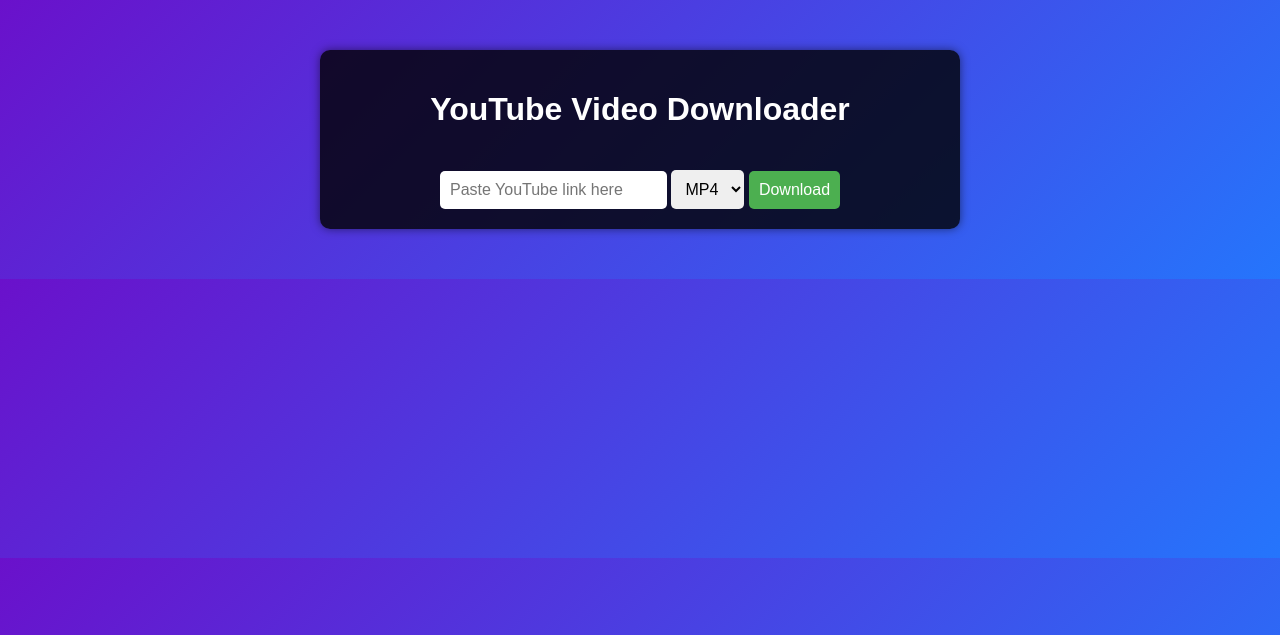
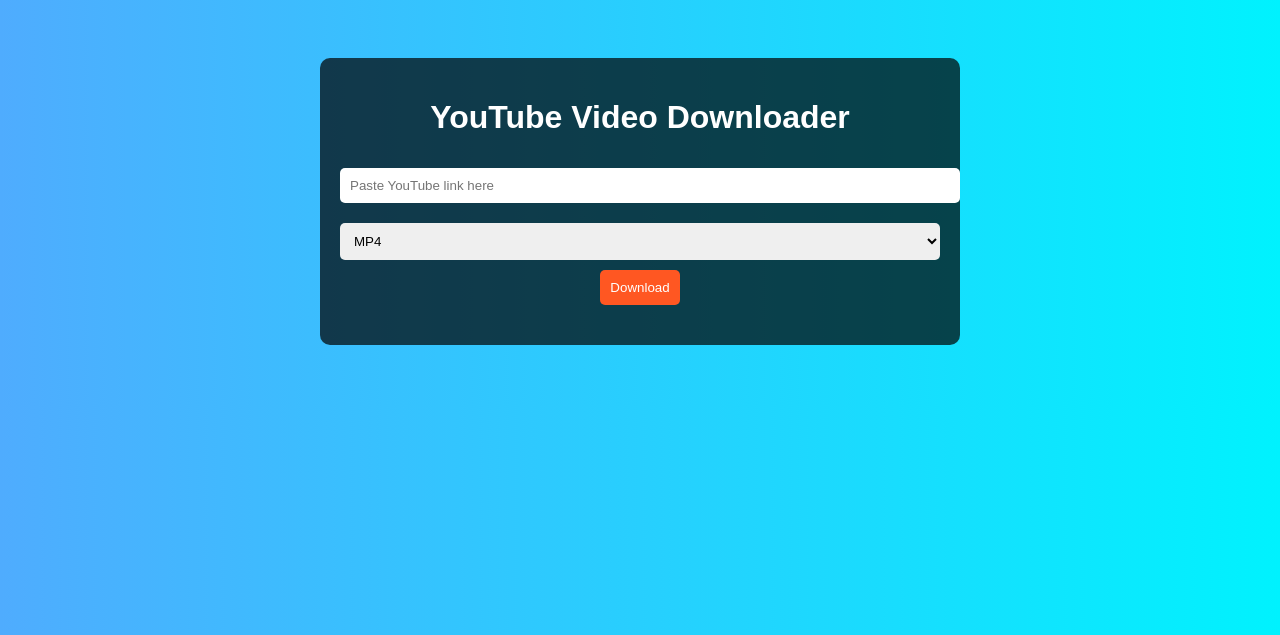
Before and after one commit to Sengkue/downloader-01, a Flask app: template templates/index.html in a window 1280 px wide. Shown: the top 635 px of the page. Run offline with Flask 3, Linux system fonts and the light colour scheme; the template is opened without the code that fills it, so the values that code supplies are empty.

Commit message:
commit 10/10/2024 18:21:26.21

```diff
--- a/static/styles.css
+++ b/static/styles.css
@@ -1,36 +1,39 @@
 body {
     font-family: Arial, sans-serif;
-    background: linear-gradient(135deg, #6a11cb, #2575fc);
+    background: linear-gradient(to right, #4facfe 0%, #00f2fe 100%);
     color: #fff;
     text-align: center;
+    padding: 50px;
 }
 
 .container {
     max-width: 600px;
-    margin: 50px auto;
+    margin: auto;
+    background: rgba(0, 0, 0, 0.7);
     padding: 20px;
-    background: rgba(0, 0, 0, 0.8);
     border-radius: 10px;
-    box-shadow: 0 0 10px rgba(0, 0, 0, 0.5);
 }
 
-input, select, button {
-    margin-top: 20px;
+input[type="text"], select {
+    width: 100%;
     padding: 10px;
-    font-size: 16px;
+    margin: 10px 0;
+    border: none;
     border-radius: 5px;
-    border: none;
 }
 
 button {
-    background-color: #4caf50;
+    padding: 10px;
+    border: none;
+    border-radius: 5px;
+    background-color: #ff5722;
     color: white;
     cursor: pointer;
-    transition: background-color 0.3s;
+    transition: background 0.3s;
 }
 
 button:hover {
-    background-color: #45a049;
+    background-color: #ff784e;
 }
 
 #progress-container {
@@ -51,15 +54,7 @@ button:hover {
     transition: width 0.5s ease-in-out;
 }
 
-#progress-text {
-    position: absolute;
-    width: 100%;
-    text-align: center;
-    line-height: 25px;
-    color: black; /* Make text visible on the progress bar */
+#error-message {
+    color: red;
+    margin-top: 20px;
 }
-
-#eta-text {
-    color: #ffcc00; /* Color for estimated time text */
-    font-weight: bold;
-}
```
